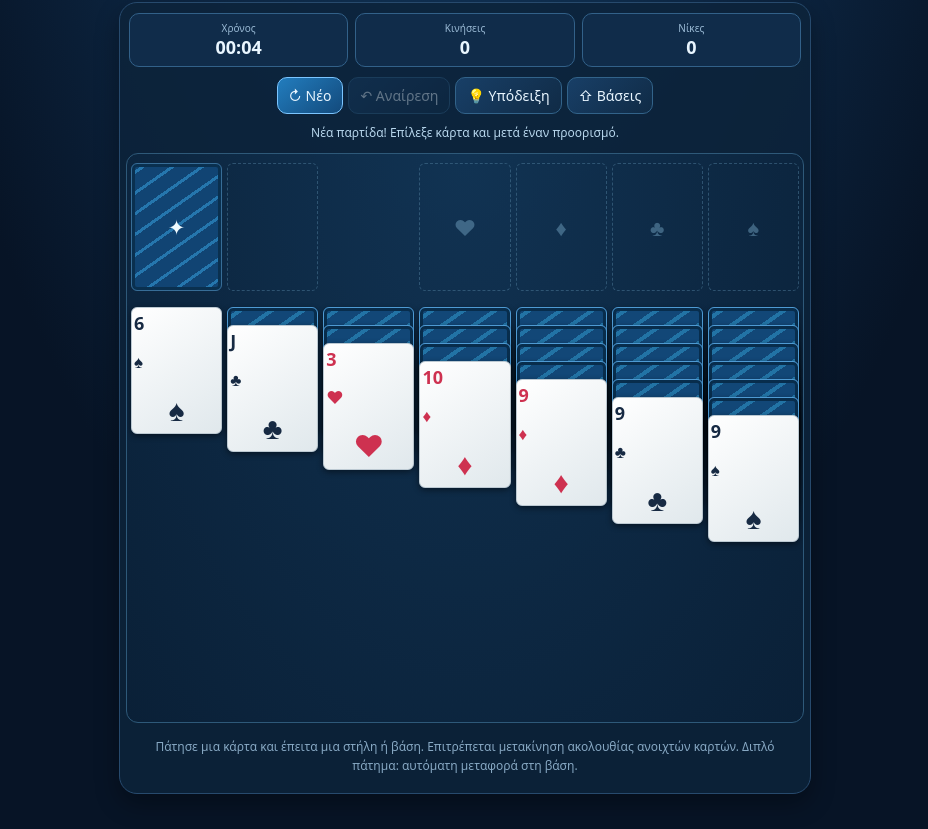
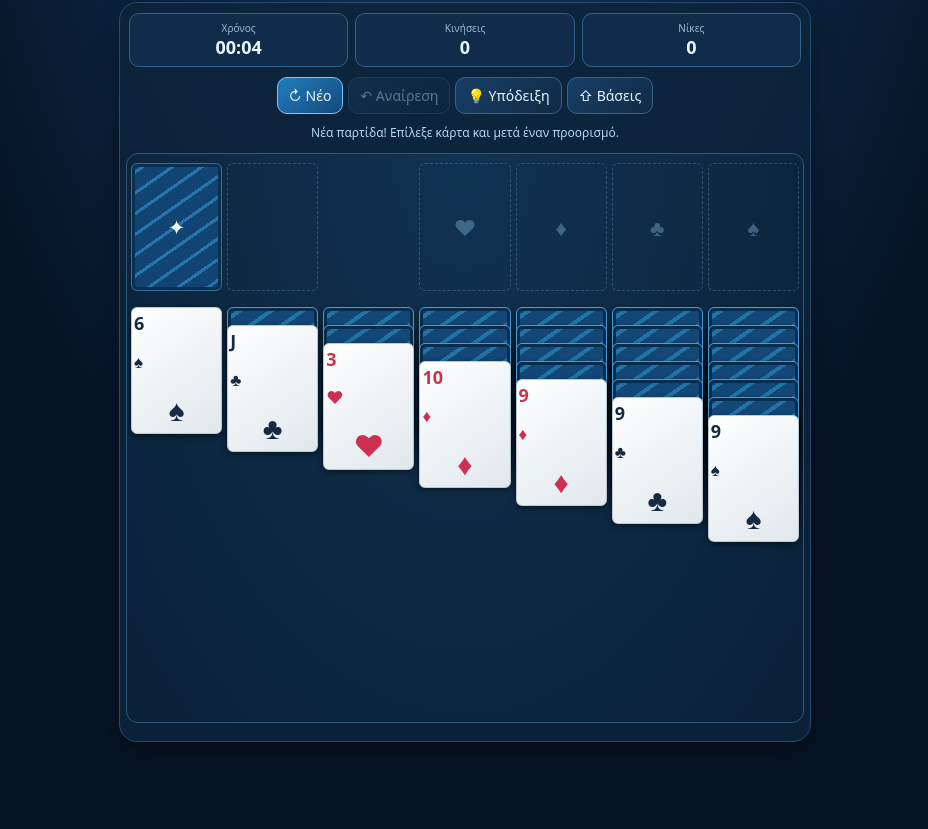
Before and after one commit to seemsfunny21/solitairefunny, a plain HTML site: page index.html in a window 1280 px wide. Shown: the part 298-1127 px from the top of the page, without its empty margins (175-1103 px from the left). After the commit the page ends 1075 px from the top, so only its background shows below. Drawn offline with Linux system fonts and the light colour scheme.

Commit message:
Remove redundant explanatory footer below Solitaire cards

```diff
--- a/index.html
+++ b/index.html
@@ -116,7 +116,7 @@ body>.suite-game-banner{width:min(calc(100% - 24px),720px);margin:12px auto 10px
 <div class="slot foundation" id="f2" data-zone="f" data-col="2" role="button" tabindex="0" data-suit="♣" aria-label="Βάση σπαθιά"></div>
 <div class="slot foundation" id="f3" data-zone="f" data-col="3" role="button" tabindex="0" data-suit="♠" aria-label="Βάση μπαστούνια"></div>
 </div><div class="columns" id="tableau"></div></div>
-<p class="foot">Πάτησε μια κάρτα και έπειτα μια στήλη ή βάση. Επιτρέπεται μετακίνηση ακολουθίας ανοιχτών καρτών. Διπλό πάτημα: αυτόματη μεταφορά στη βάση.</p>
+
 </section></main>
 <script>
 (function(){
```
